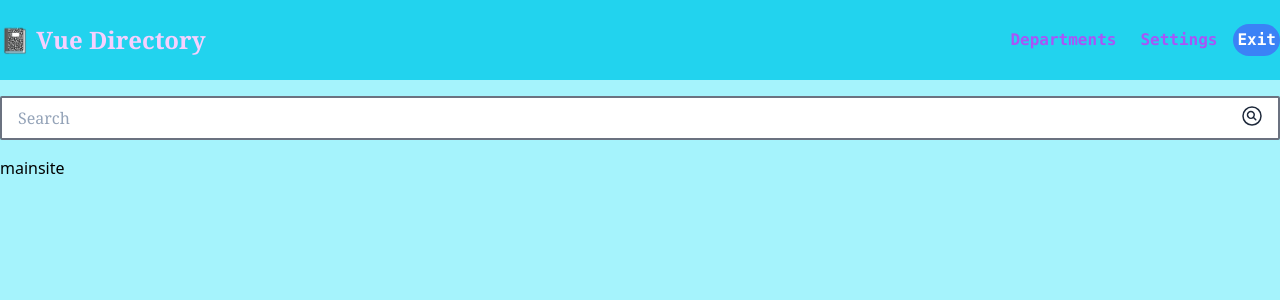
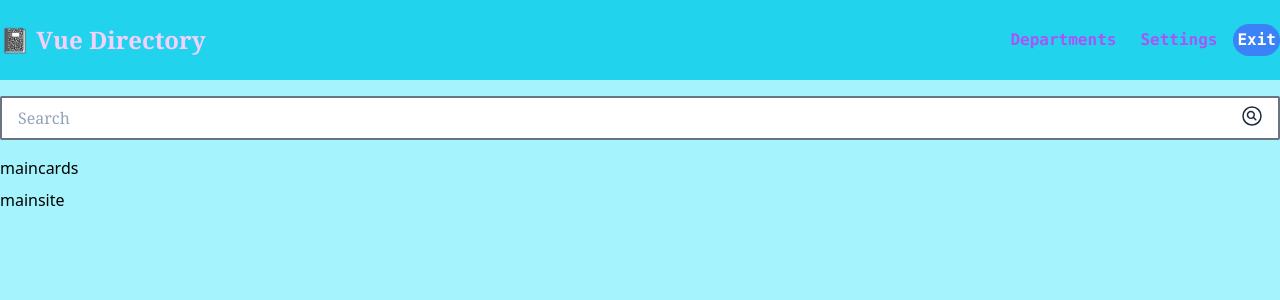
Before and after one commit to Prisze/vue-directory, a Vue app: page / in a window 1280 px wide. Shown: the top 300 px of the page. Built offline with nearby package versions, Linux system fonts and the light colour scheme.

Commit message:
maincards starting

```diff
--- /dev/null
+++ b/src/components/MainCards.vue
@@ -0,0 +1,5 @@
+<template>
+
+    <h1>maincards</h1>
+
+  </template>
--- a/src/components/MainSite.vue
+++ b/src/components/MainSite.vue
@@ -1,11 +1,13 @@
 <script setup>
- import MainSearch from '@/components/MainSearch.vue'
+  import MainSearch from '@/components/MainSearch.vue'
+  import MainCards from '@/components/MainCards.vue'
 
 </script>
 
 <template>
   <div class="wrapper">
   <MainSearch />
+  <MainCards />
   <h1>mainsite</h1>
   </div>
 </template>
```
